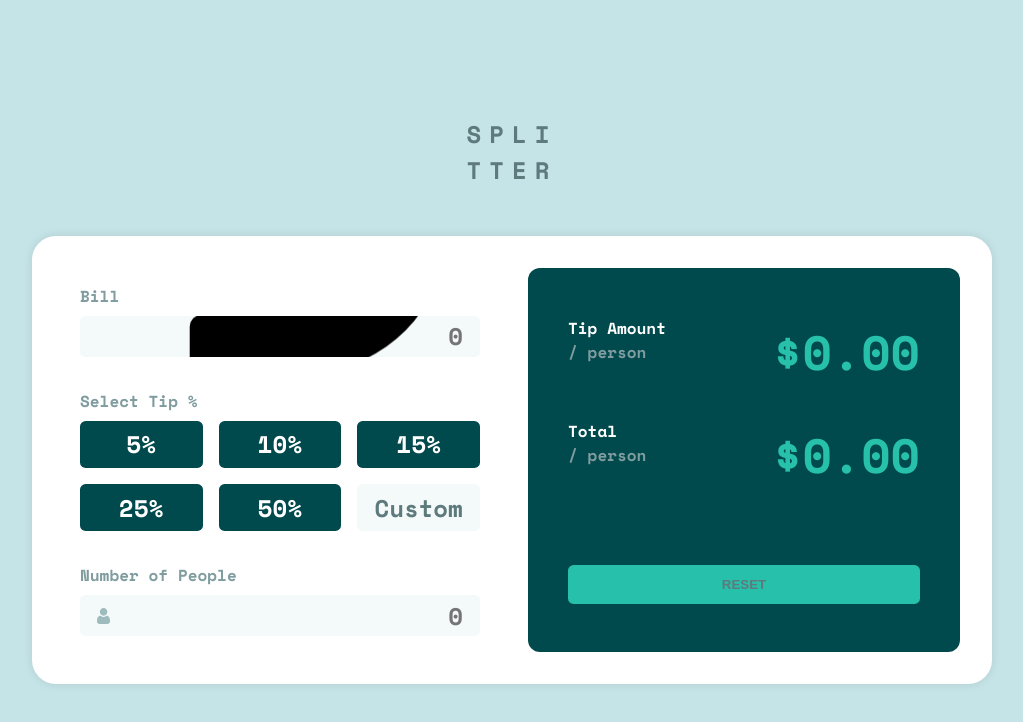
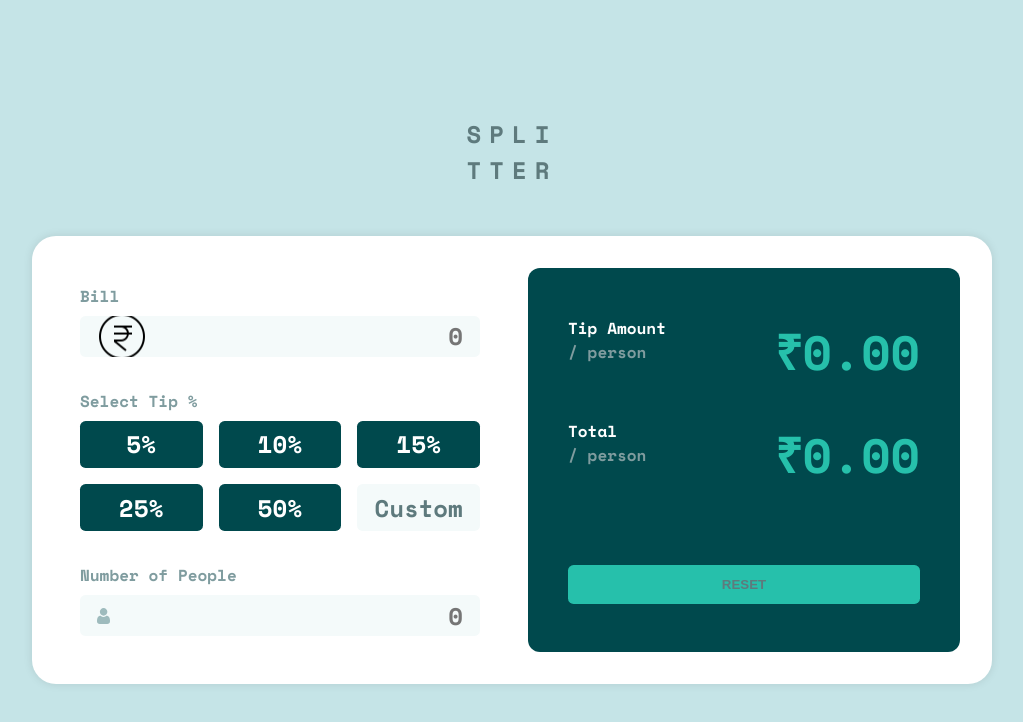
Before and after one commit to Mhdd-24/Tips-Calc, a plain HTML site: page index.html in a window 1280 px wide. Shown: the whole page, without its empty margins (128-1151 px from the left). Drawn offline with nearby package versions, Linux system fonts and the light colour scheme.

Commit message:
chore: update currency symbols and image references
Replace dollar symbols with rupee symbols in the HTML and update the background image reference in CSS to reflect the new rupee image

```diff
--- a/index.html
+++ b/index.html
@@ -61,14 +61,14 @@
                 Tip Amount <br />
                 <span> / person </span>
               </h2>
-              <h3>$0.00</h3>
+              <h3>₹0.00</h3>
             </section>
             <section class="total__amount">
               <h2>
                 Total <br />
                 <span>/ person</span>
               </h2>
-              <h3>$0.00</h3>
+              <h3>₹0.00</h3>
             </section>
           </div>
           <button class="reset__btn">Reset</button>
--- a/style.css
+++ b/style.css
@@ -146,7 +146,7 @@ label {
 }
 
 #bill {
-  background-image: url("images/rupee-indian.png");
+  background-image: url("images/rupee.png");
 }
 
 #people {
```
Also changed, not shown: images/rupee-indian.png (deleted), images/rupee.png (added).
